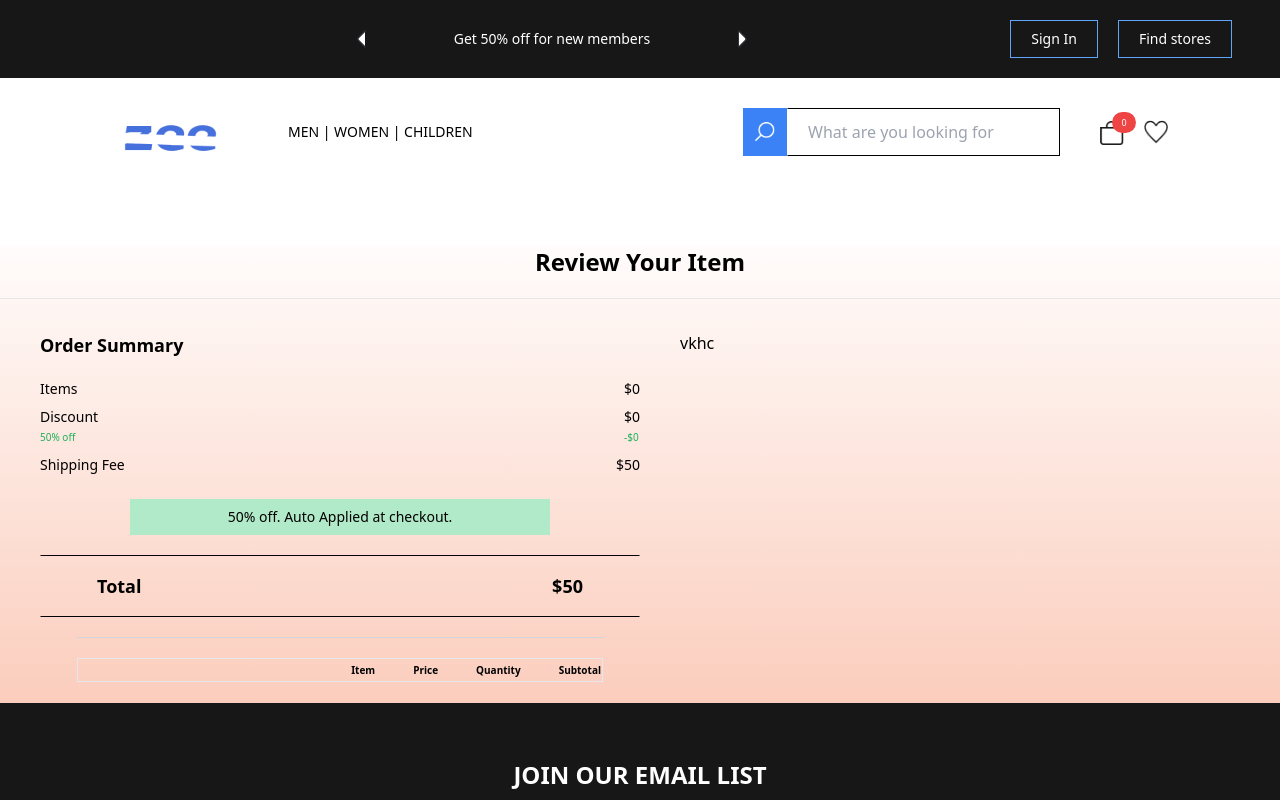
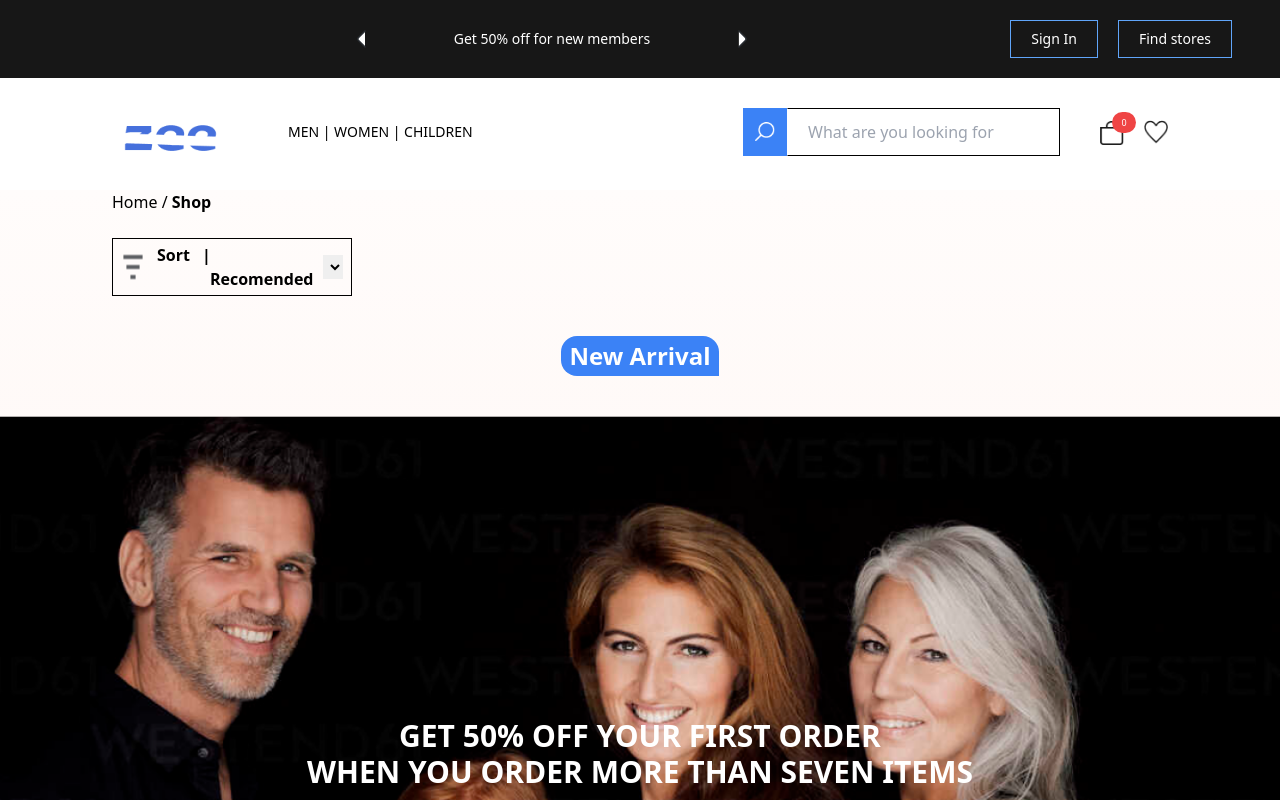
Before and after one commit to R-fave/zee, a React (Vite) app: page / in a window 1280 px wide. Shown: the top 800 px of the page. Built offline with nearby package versions, Linux system fonts and the light colour scheme.

Commit message:
Update App.jsx

```diff
--- a/src/App.jsx
+++ b/src/App.jsx
@@ -9,7 +9,7 @@ import CheckPage from "./components/checkout/CheckPage";
 
 function App() {
   const [cart, setCart] = useState([]);
-  const [state, setState] = useState("Pay");
+  const [state, setState] = useState("Shop");
   const [sum, setSum] = useState(0);
   return (
     // <Router>
```
